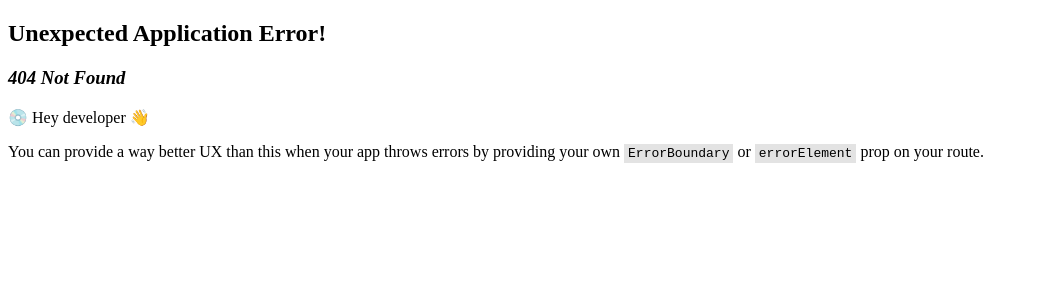
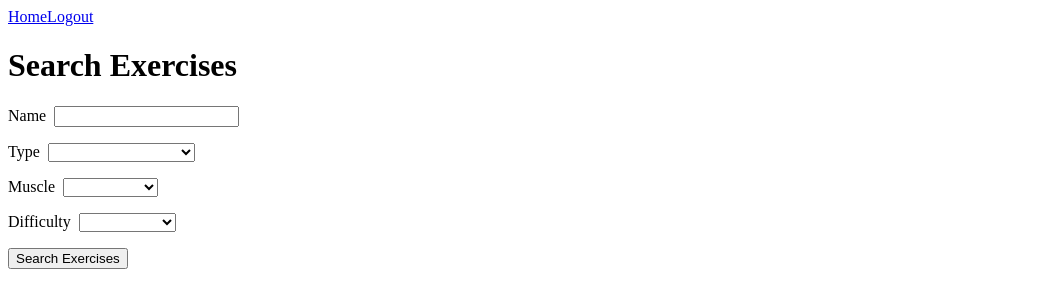
Before and after one commit to Emp923/fitness-app, a React (Vite) app in the folder fitness-client/: page /search in a window 1280 px wide. Before the commit this address had no page. Shown: the top 308 px of the page, without its empty margins (0-1039 px from the left). Built offline with nearby package versions, Linux system fonts and the light colour scheme.

Commit message:
search exercises api

```diff
--- /dev/null
+++ b/fitness-client/src/components/ExerciseDetail.tsx
@@ -0,0 +1,21 @@
+import { Exercise } from "./SearchExercises";
+
+type Props = {
+  exercise: Exercise;
+};
+
+const ExerciseDetail = ({ exercise }: Props) => {
+  return (
+    <>
+      <h3>{exercise.name} <i>{exercise.difficulty}</i></h3>
+      <ul>
+        <li>Muscle: {exercise.muscle}</li>
+        <li>Type: {exercise.type}</li>
+        <li>Equipment: {exercise.equipment}</li>
+      </ul>
+      <p>Instructions: {exercise.instructions}</p>
+    </>
+  );
+};
+
+export default ExerciseDetail;
--- /dev/null
+++ b/fitness-client/src/components/SearchExercises.tsx
@@ -0,0 +1,96 @@
+import { FormEvent, useState } from "react";
+import { getExercises } from "../services/exerciseService";
+import SearchResults from "./SearchResults";
+
+export type Exercise = {
+  name: string,
+  type: string,
+  muscle: string,
+  equipment: string,
+  difficulty: string,
+  instructions: string
+};
+
+const SearchExercises = () => {
+  const [name, setName] = useState<string>("");
+  const [type, setType] = useState<string>("");
+  const [muscle, setMuscle] = useState<string>("");
+  const [difficulty, setDifficulty] = useState<string>("");
+  const [exercises, setExercises] = useState<Exercise[]>([]);
+
+  const handleSubmit = async (event: FormEvent) => {
+    event.preventDefault();
+    const response = await getExercises(
+      { name, type, muscle, difficulty }
+    );
+    if (response.status !== 200) {
+      console.log("Error retrieving data");
+    }
+    const data: Exercise[] = await response.json();
+    setExercises(data);
+  };
+
+  return (
+    <>
+      <h1>Search Exercises</h1>
+      <form onSubmit={handleSubmit}>
+        <div className="form-input-group">
+          <label htmlFor="name">Name</label>
+          <input
+            type="text"
+            name="name"
+            onChange={(e) => setName(e.target.value)}
+          />
+        </div>
+        <div className="form-input-group">
+          <label htmlFor="type">Type</label>
+          <select name="type" onChange={(e) => setType(e.target.value)}>
+            <option></option>
+            <option value="cardio">Cardio</option>
+            <option value="olympic_weightlifting">Olympic Weightlifting</option>
+            <option value="plyometrics">Plyometrics</option>
+            <option value="powerlifting">Powerlifting</option>
+            <option value="strength">Strength</option>
+            <option value="stretching">Stretching</option>
+            <option value="strongman">Strongman</option>
+          </select>
+        </div>
+        <div className="form-input-group">
+          <label htmlFor="muscle">Muscle</label>
+          <select name="muscle" onChange={(e) => setMuscle(e.target.value)}>
+            <option></option>
+            <option value="abdominals">Abdominals</option>
+            <option value="abductors">Abductors</option>
+            <option value="adductors">Adductors</option>
+            <option value="biceps">Biceps</option>
+            <option value="calves">Calves</option>
+            <option value="chest">Chest</option>
+            <option value="forearms">Forearms</option>
+            <option value="glutes">Glutes</option>
+            <option value="hamstrings">Hamstrings</option>
+            <option value="lats">Lats</option>
+            <option value="lower_back">Lower Back</option>
+            <option value="middle_back">Middle Back</option>
+            <option value="neck">Neck</option>
+            <option value="quadriceps">Quadriceps</option>
+            <option value="traps">Traps</option>
+            <option value="triceps">Triceps</option>
+          </select>
+        </div>
+        <div className="form-input-group">
+          <label htmlFor="difficulty">Difficulty</label>
+          <select name="difficulty" onChange={(e) => setDifficulty(e.target.value)}>
+            <option></option>
+            <option value="beginner">Beginner</option>
+            <option value="intermediate">Intermediate</option>
+            <option value="expert">Expert</option>
+          </select>
+        </div>
+        <button type="submit">Search Exercises</button>
+      </form>
+      {exercises.length !== 0 ? <SearchResults exercises={exercises} /> : null}
+    </>
+  );
+};
+
+export default SearchExercises;
--- /dev/null
+++ b/fitness-client/src/components/SearchResults.tsx
@@ -0,0 +1,19 @@
+import ExerciseDetail from "./ExerciseDetail";
+import { Exercise } from "./SearchExercises";
+
+type Props = {
+  exercises: Exercise[]
+};
+
+const SearchResults = ({ exercises }: Props) => {
+  return (
+    <>
+      <h1>Search Results</h1>
+      {exercises.map((exercise: Exercise) => (
+        <ExerciseDetail key={exercise.name} exercise={exercise} />
+      ))}
+    </>
+  );
+};
+
+export default SearchResults;
--- a/fitness-client/src/router/index.tsx
+++ b/fitness-client/src/router/index.tsx
@@ -5,6 +5,7 @@ import PrivateRoute from "../components/PrivateRoute";
 import LoginPage from "../pages/LoginPage";
 import LogoutPage from "../pages/LogoutPage";
 import RegisterPage from "../pages/RegisterPage";
+import SearchExercises from "../components/SearchExercises";
 
 const router = createBrowserRouter(
   createRoutesFromElements(
@@ -12,6 +13,7 @@ const router = createBrowserRouter(
       <Route path="/login" element={<LoginPage />} />
       <Route path="/logout" element={<LogoutPage />} />
       <Route path="/register" element={<RegisterPage />} />
+      <Route path="/search" element={<SearchExercises />} />
       <Route path="" element={<PrivateRoute />}>
         <Route path="/" element={<HomePage />} />
       </Route>
--- /dev/null
+++ b/fitness-client/src/services/exerciseService.ts
@@ -0,0 +1,19 @@
+type ExerciseQuery = {
+  name?: string,
+  type?: string,
+  muscle?: string,
+  difficulty?: string,
+};
+
+export const getExercises = async (exerciseQuery: ExerciseQuery) => {
+  const API_KEY = import.meta.env.VITE_API_KEY;
+  if (!API_KEY) {
+    throw Error("API_KEY required to retreive exercises");
+  }
+
+  const queryString = `name=${exerciseQuery.name}&type=${exerciseQuery.type}&muscle=${exerciseQuery.muscle}&difficulty=${exerciseQuery.difficulty}`
+
+  return fetch(`/exercises?${queryString}`, {
+    headers: { "X-Api-Key": API_KEY }
+  });
+};
--- a/fitness-client/vite.config.ts
+++ b/fitness-client/vite.config.ts
@@ -13,6 +13,11 @@ export default defineConfig({
         changeOrigin: true,
         rewrite: (path) => path.replace(/^\/api/, ''),
       },
+      '/exercises': {
+        target: 'https://api.api-ninjas.com/v1/exercises',
+        changeOrigin: true,
+        rewrite: (path) => path.replace(/^\/exercises/, ''),
+      },
     },
   },
 })
```
